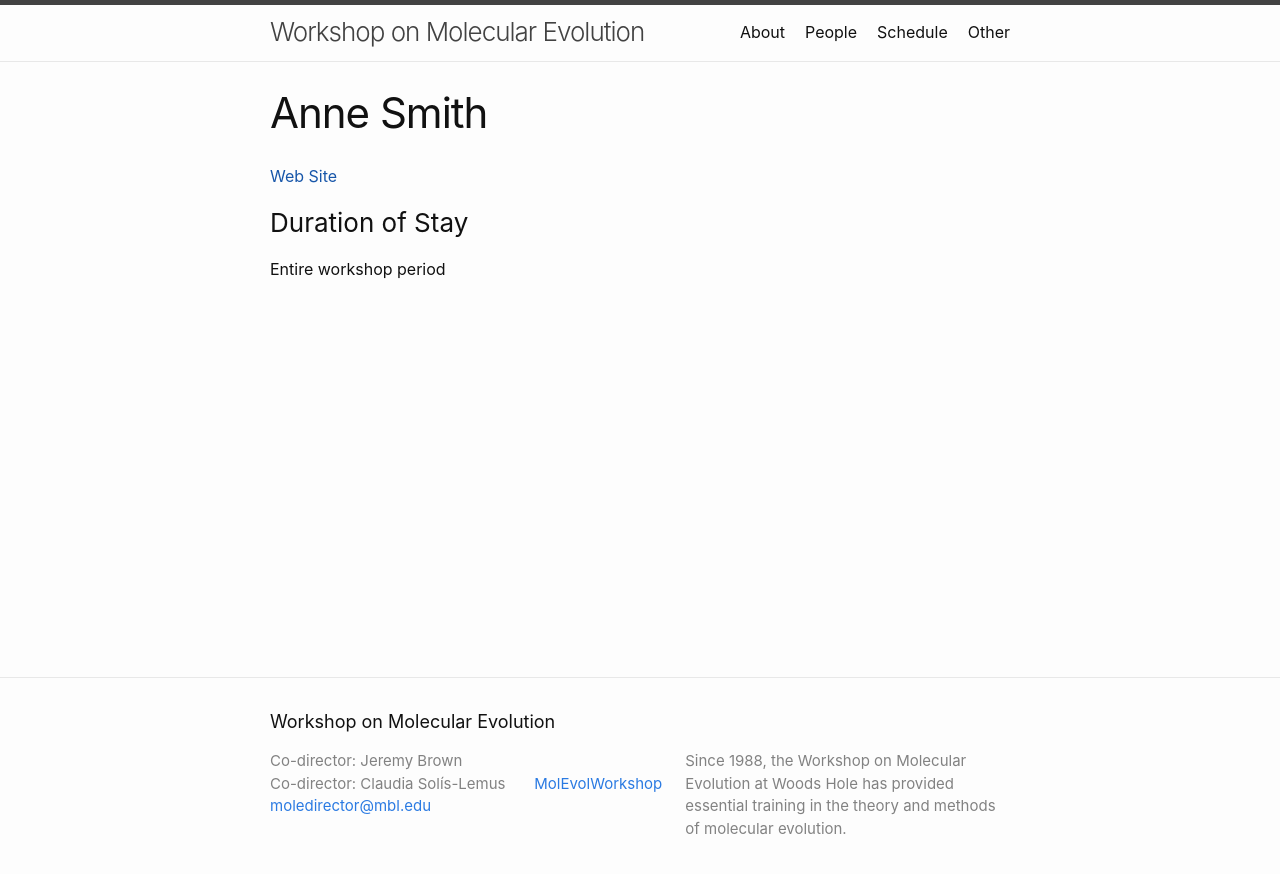
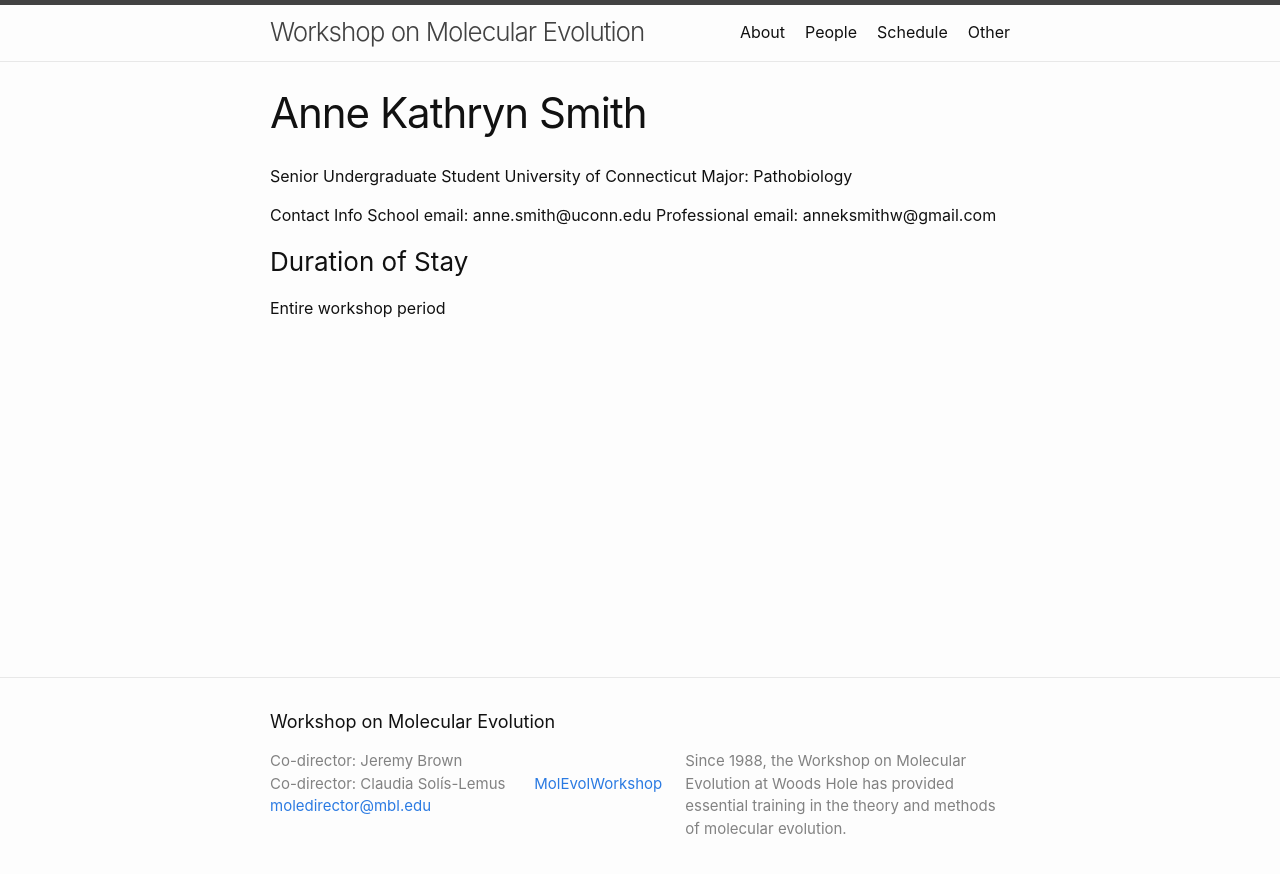
Before and after one commit to molevolworkshop/molevolworkshop.github.io, a Jekyll site: the page built from course-assistant/smith.md, in a window 1280 px wide. Shown: the top 874 px of the page. Built offline with Jekyll 4.4.1, drawn with Linux system fonts in a browser that asks for light colours.

Commit message:
Update smith.md

```diff
--- a/course-assistant/smith.md
+++ b/course-assistant/smith.md
@@ -1,10 +1,16 @@
 ---
 layout: page
-title: Anne Smith
+title: Anne Kathryn Smith
 permalink: /course-assistant/
 ---
 
-[Web Site]()
+Senior Undergraduate Student
+University of Connecticut
+Major: Pathobiology
+
+Contact Info
+School email: anne.smith@uconn.edu
+Professional email: anneksmithw@gmail.com
 
 ### Duration of Stay
 
```
